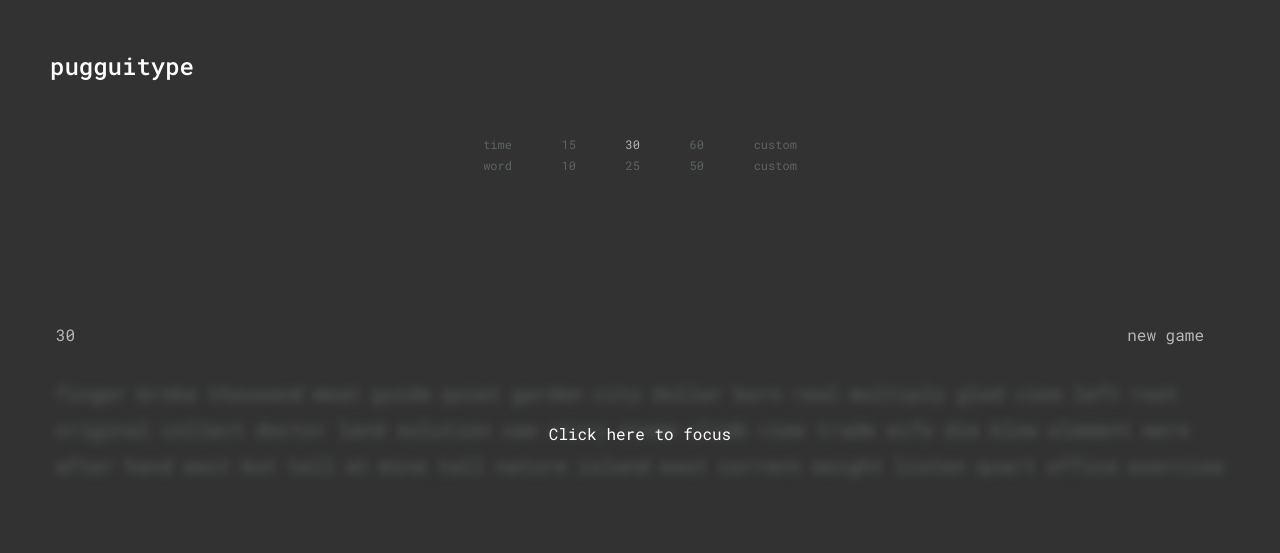
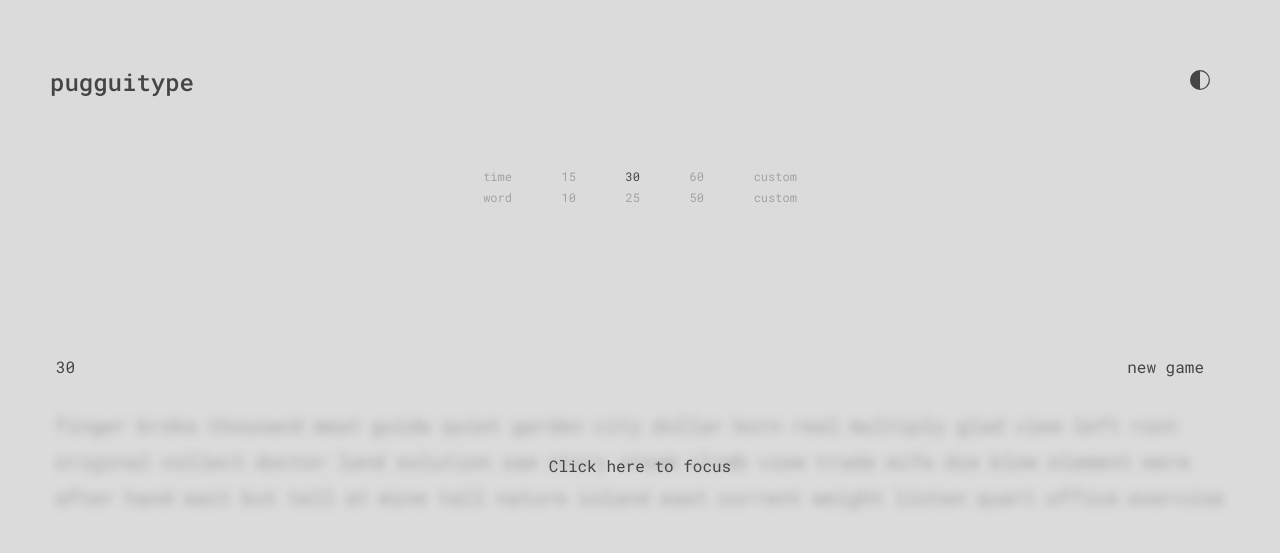
Before and after one commit to puggui/pugguitype, a website with bundled scripts: page index.html in a window 1280 px wide. Built offline with nearby package versions, Linux system fonts and the light colour scheme.

Commit message:
dark/light mode toggle

```diff
--- a/css/styles.css
+++ b/css/styles.css
@@ -1,11 +1,42 @@
 @import url(https://fonts.googleapis.com/css2?family=Roboto+Mono:wght@400;500&display=swap);
 
 :root {
-  --bgColor: #313231;
-  --subColor: #3b3b3b;
-  --textPrimary: #fff;
-  --textSecondary: #5d6263;;
-  --primaryColor: #e2e2e2c1;
+  --bgColor-dark: #313231;
+  --subColor-dark: #3b3b3b;
+  --textPrimary-dark: #fff;
+  --textSecondary-dark: #5d6263;;
+  --primaryColor-dark: #e2e2e2c1;
+  --letterCorrect-dark: #fff;
+  --letterIncorrect-dark: #f55;
+
+  --bgColor-light: #dbdbdb;
+  --subColor-light: #a3a2a2;
+  --textPrimary-light: #454545;
+  --textSecondary-light: #a3a2a2;
+  --primaryColor-light: #454545;
+  --letterCorrect-light: #454545;
+  --letterIncorrect-light: rgb(226, 63, 63);
+}
+
+:root[data-theme="dark"] {
+  --bgColor: var(--bgColor-dark);
+  --subColor: var(--subColor-dark);
+  --textPrimary: var(--textPrimary-dark);
+  --textSecondary: var(--textSecondary-dark);
+  --primaryColor: var(--primaryColor-dark);
+  --letterCorrect: var(--letterCorrect-dark);
+  --letterIncorrect: var(--letterIncorrect-dark);
+}
+
+
+:root[data-theme="light"] {
+  --bgColor: var(--bgColor-light);
+  --subColor: var(--subColor-light);
+  --textPrimary: var(--textPrimary-light);
+  --textSecondary: var(--textSecondary-light);
+  --primaryColor: var(--primaryColor-light);
+  --letterCorrect: var(--letterCorrect-light);
+  --letterIncorrect: var(--letterIncorrect-light);
 }
 
 body {
@@ -86,11 +117,11 @@ button {
 }
 
 .letter.correct {
-  color: #fff;
+  color: var(--letterCorrect);
 }
 
 .letter.incorrect {
-  color: #f55;
+  color: var(--letterIncorrect);
 }
 
 @keyframes blink {
@@ -216,3 +247,17 @@ button {
   background-color: var(--textPrimary);
   color: var(--textSecondary);
 }
+
+header {
+  display: grid;
+  grid-template-columns: 1fr 1fr;
+}
+
+header h1 {
+  text-align: left;
+  display: inline;
+}
+
+header button {
+  text-align: right;
+}
--- a/index.html
+++ b/index.html
@@ -19,7 +19,15 @@
     </div>
   </div>
 
-  <h1>pugguitype</h1>
+  <header>
+    <h1>pugguitype</h1>
+    <button id="theme-toggle">
+      <svg xmlns="http://www.w3.org/2000/svg" width="20" height="20" fill="currentColor" class="bi bi-circle-half" viewBox="0 0 16 16">
+        <path d="M8 15A7 7 0 1 0 8 1zm0 1A8 8 0 1 1 8 0a8 8 0 0 1 0 16"/>
+      </svg>
+    </button>
+  </header>
+
   <div id="config">
     <div id="timer-num">
       <button class="timer-num-btn">time</button>
--- a/js/events.js
+++ b/js/events.js
@@ -278,3 +278,18 @@ export function handleKeydown(e, gameOver, moveCursor) {
   // move cursor
   moveCursor();
 }
+
+// dark/light mode toggle
+document.addEventListener("DOMContentLoaded", () => {
+  const toggleButton = document.getElementById("theme-toggle");
+  const rootElement = document.documentElement;
+
+  const currentTheme = localStorage.getItem("theme") || "light";
+  rootElement.setAttribute("data-theme", currentTheme);
+
+  toggleButton.addEventListener("click", () => {
+    const newTheme = rootElement.getAttribute("data-theme") === "light" ? "dark" : "light";
+    rootElement.setAttribute("data-theme", newTheme);
+    localStorage.setItem("theme", newTheme);
+  });
+});
```
